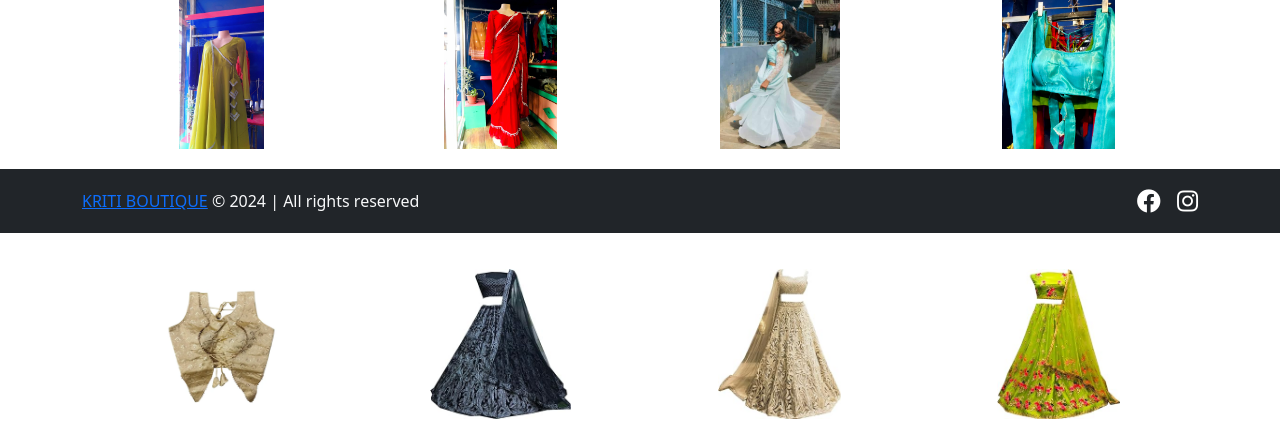
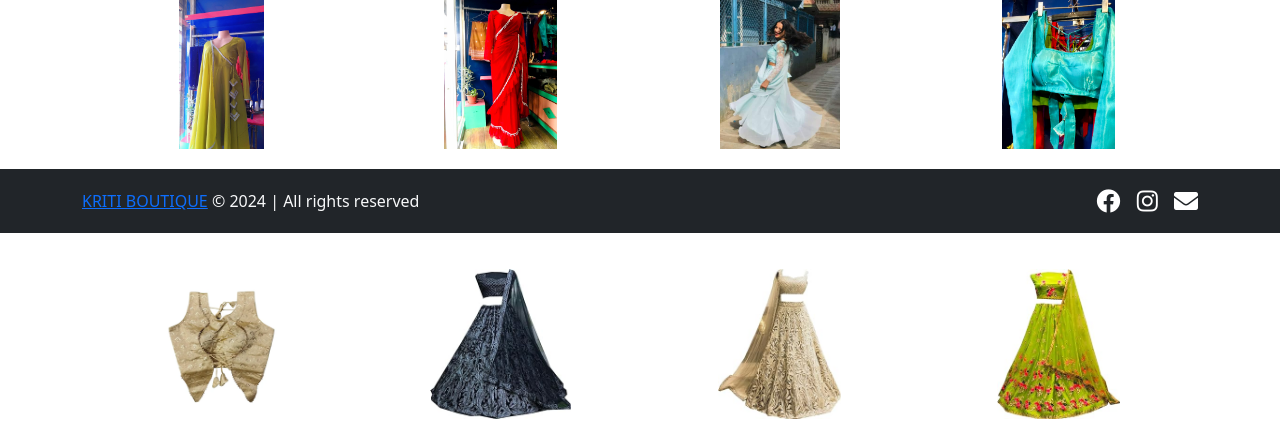
Before and after one commit to rupacesigdel/Kriti_boutiques, a Django app: page / in a window 1280 px wide. Shown: the part 567-990 px from the top of the page. Run offline with Django 5.2, Linux system fonts and the light colour scheme.

Commit message:
just update code

```diff
--- a/templates/base.html
+++ b/templates/base.html
@@ -65,6 +65,9 @@
               <a href="https://www.instagram.com/kriti_boutique1/" target="_blank">
                   <i class="fab fa-instagram"></i>
               </a>
+              <a href="mailto:kritiboutique1@gamil.com" target="_blank">
+                <i class="fas fa-envelope"></i>
+              </a>
           </div>
       </div>
   </footer>
--- a/templates/product_detail.html
+++ b/templates/product_detail.html
@@ -11,7 +11,7 @@
                     <p class="card-text">
                         <strong>Price:</strong> ${{ product.price }}
                     </p>
-                    <a href="{% url 'order' product.sno %}" class="btn btn-success">Order Now</a>
+                    <a href="{% url 'order' product_id=product.sno %}" class="btn btn-success">Order Now</a>
                 </div>
             </div>
         </div>
```
